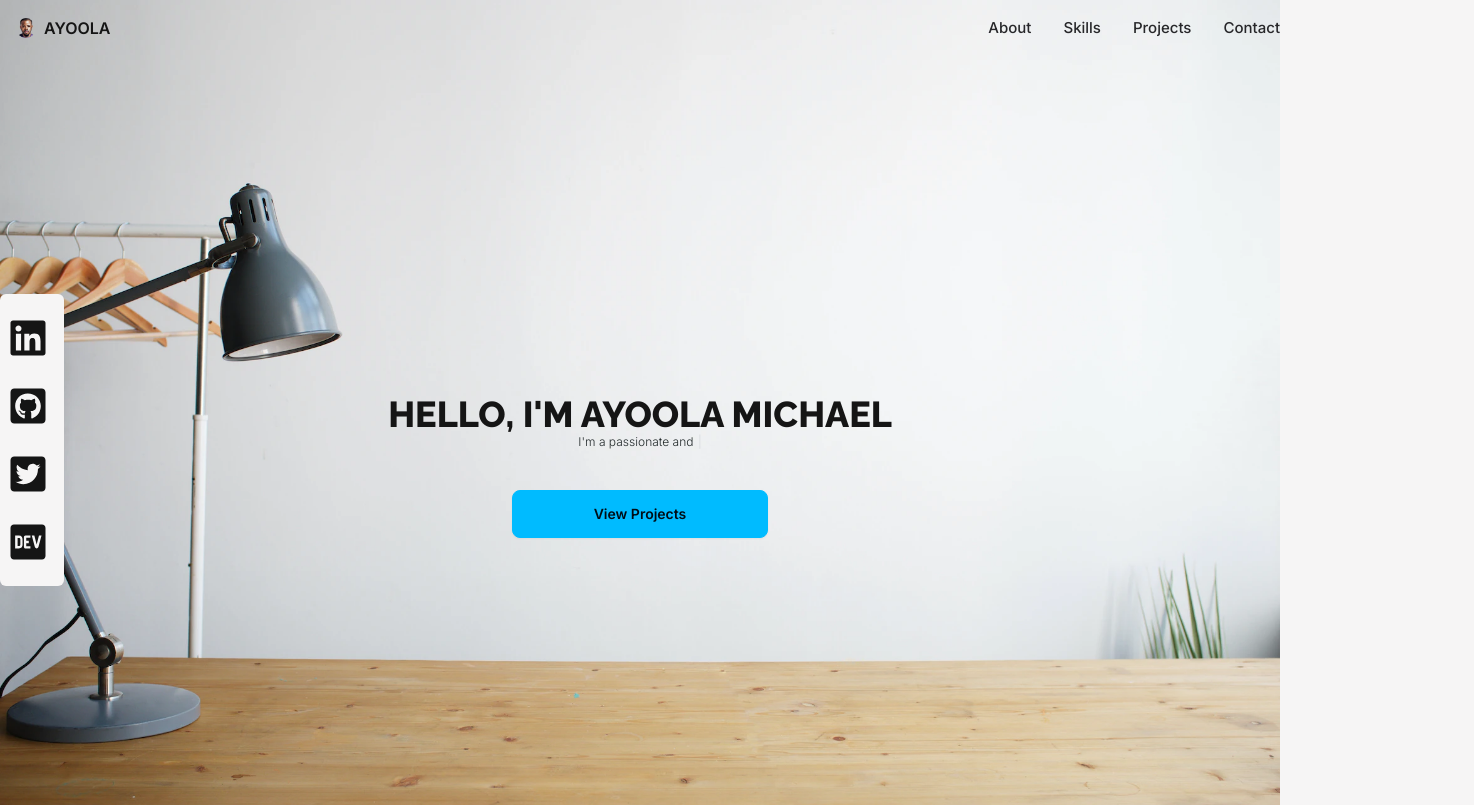
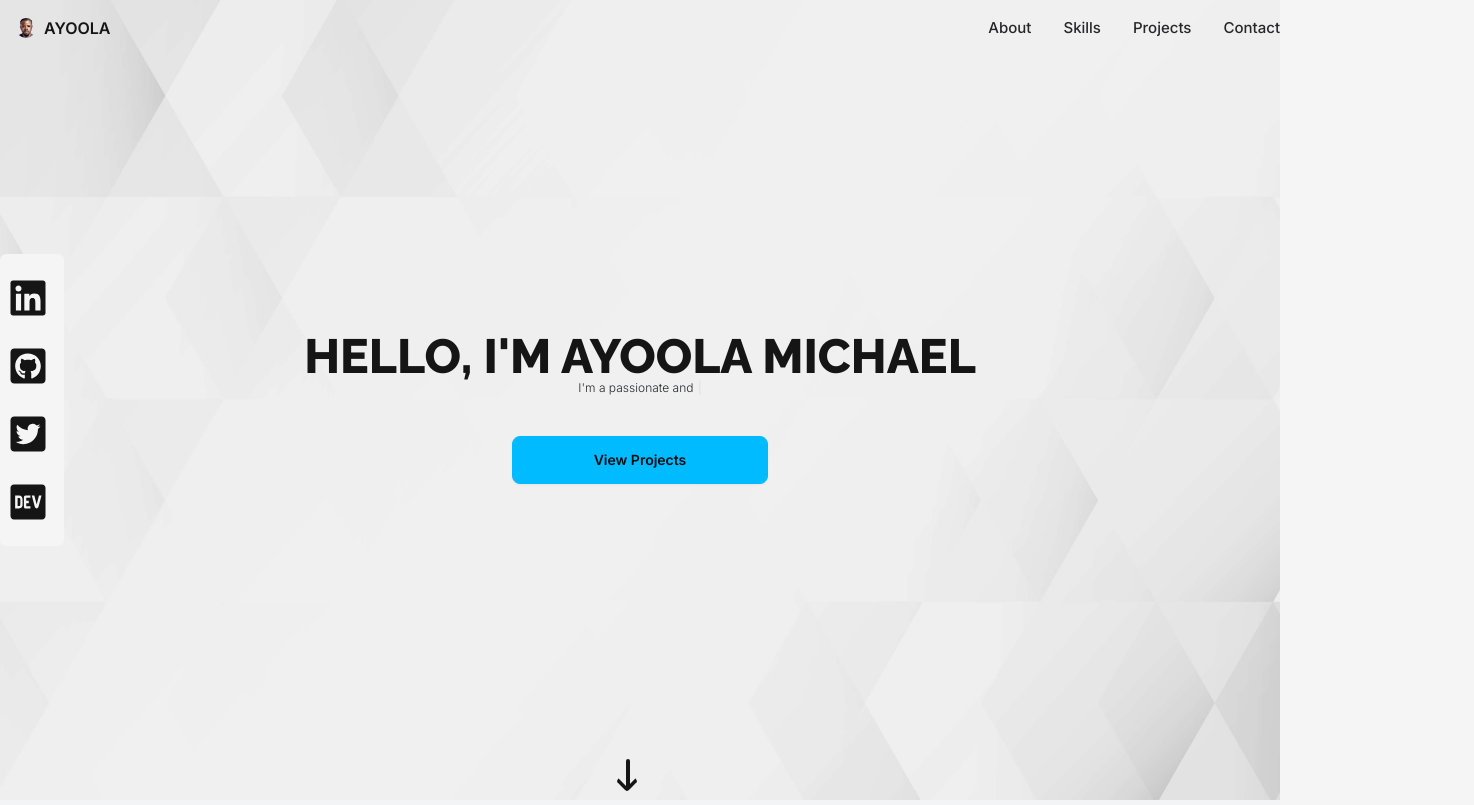
Before and after one commit to ayvvla/portfolio-v2, a Next.js app: page / in a window 1280 px wide. Shown: the top 805 px of the page, 1474 px wide, since content can reach past the window. Built offline with nearby package versions, Linux system fonts and the light colour scheme.

Commit message:
bg-image

```diff
--- a/app/components/About.tsx
+++ b/app/components/About.tsx
@@ -11,7 +11,7 @@ const raleway = Raleway({ subsets: ["latin"] });
 
 export default function About() {
   return (
-    <div className="mb-32 mt-24" id="about">
+    <div className=" py-24 bg-gray-100" id="about">
       <motion.h1
         initial="hidden"
         variants={fadeIn("down", 0.2)}
--- a/app/components/Contact.tsx
+++ b/app/components/Contact.tsx
@@ -20,7 +20,7 @@ export default function Contact() {
   }, [state.status]);
 
   return (
-    <div className=" mx-auto mt-20 bg-gray-100 px-8 py-20" id="contact">
+    <div className=" mx-auto pt-20 bg-gray-100 px-8 py-20" id="contact">
       <motion.h1
         initial="hidden"
         variants={fadeIn("down", 0.1)}
--- a/app/components/Hero.tsx
+++ b/app/components/Hero.tsx
@@ -6,20 +6,31 @@ import Typewriter from "./Typewriter";
 import { Link } from "react-scroll";
 import { motion } from "framer-motion";
 import { fadeIn } from "../../variants";
-import aa from "../../assets/aaa.webp";
+import bgImage from "../../assets/hero-bg.jpg";
 import Image from "next/image";
 
 const raleway = Raleway({ subsets: ["latin"] });
 
 export default function Hero() {
   return (
-    <div className="hero relative min-h-[80vh] bg-[aa] bg-base-200">
-      <div className=""></div>
-      <Image src={aa} alt="hero image" className="hero-overlay" />
+    <div className="hero relative min-h-[100vh] bg-[aa] bg-base-200">
+      <div className="hero-overlay bg-base-200 " />
+
+      <Image
+        src={bgImage}
+        fill
+        sizes="100vw"
+        placeholder="blur"
+        alt="hero background image"
+        style = {{
+          objectFit: 'cover',
+        }}
+      />
+
       <div className="hero-content flex-col gap-20 text-center">
-        <div className="mt-9 flex max-w-3xl flex-col items-center">
+        <div className="flex max-w-3xl flex-col items-center justify-center">
           <h1
-            className={`text-3xl font-extrabold uppercase md:text-4xl ${raleway.className} mt-4`}
+            className={`text-3xl font-extrabold uppercase md:text-5xl ${raleway.className} mt-4`}
           >
             hello, i'm <span>Ayoola Michael</span>
           </h1>
@@ -27,13 +38,6 @@ export default function Hero() {
             <Typewriter />
           </div>
 
-          {/* <p className="my-14">
-            I specialize in front-end development, utilizing cutting-edge
-            technologies to bring design concepts to life. From responsive
-            layouts to captivating animations, I strive to make every click
-            memorable. At the heart of my work is a deep commitment to turning
-            creative visions into interactive, user-friendly websites
-          </p> */}
           <Link
             to="projects"
             spy={true}
@@ -46,8 +50,12 @@ export default function Hero() {
             </button>
           </Link>
         </div>
-        <SideWidget />
+        <Link
+          className="down-arrow absolute bottom-10 cursor-pointer"
+          to="about"
+        />
       </div>
+      <SideWidget />
     </div>
   );
 }
--- a/app/components/Projects.tsx
+++ b/app/components/Projects.tsx
@@ -15,7 +15,7 @@ const raleway = Raleway({ subsets: ["latin"] });
 
 export default function Projects() {
   return (
-    <div className="mt-16 bg-gray-50 px-2" id="projects">
+    <div className="py-16 bg-gray-200 px-2" id="projects">
       <div className="mx-auto max-w-[95%]">
         <motion.h1
           initial="hidden"
@@ -28,7 +28,7 @@ export default function Projects() {
         </motion.h1>
 
         <div className=" mx-auto flex max-w-[90%] flex-col gap-16">
-          <div className="flex flex-col gap-10 lg:flex-row lg:gap-5">
+          <div className="flex flex-col gap-10 xl:flex-row lg:gap-5">
             <Image
               src={tracy}
               height={500}
@@ -51,9 +51,9 @@ export default function Projects() {
                   and also a contact page
                 </p>
                 <div className="flex gap-2 whitespace-nowrap text-xs font-medium">
-                  <div className="rounded-sm bg-gray-200 p-2">Javascript</div>
-                  <div className="rounded-sm bg-gray-200 p-2">React</div>
-                  <div className="rounded-sm bg-gray-200 p-2">Tailwind CSS</div>
+                  <div className="rounded-sm bg-gray-100 p-2">Javascript</div>
+                  <div className="rounded-sm bg-gray-100 p-2">React</div>
+                  <div className="rounded-sm bg-gray-100 p-2">Tailwind CSS</div>
                 </div>
                 <div className="mt-6 flex gap-6">
                   <Link href="https://tracymelonarts.com">
@@ -67,7 +67,7 @@ export default function Projects() {
             </motion.div>
           </div>
 
-          <div className="flex flex-col gap-10 lg:flex-row lg:gap-5">
+          <div className="flex flex-col gap-10 xl:flex-row lg:gap-5">
             <Image
               src={movie}
               height={500}
@@ -90,9 +90,9 @@ export default function Projects() {
                   and also a contact page
                 </p>
                 <div className="flex gap-2 whitespace-nowrap text-xs font-medium">
-                  <div className="rounded-sm bg-gray-200 p-2">Javascript</div>
-                  <div className="rounded-sm bg-gray-200 p-2">React</div>
-                  <div className="rounded-sm bg-gray-200 p-2">Tailwind CSS</div>
+                  <div className="rounded-sm bg-gray-100 p-2">Javascript</div>
+                  <div className="rounded-sm bg-gray-100 p-2">React</div>
+                  <div className="rounded-sm bg-gray-100 p-2">Tailwind CSS</div>
                 </div>
                 <div className="mt-6 flex gap-6">
                   <Link href="https://reactmovietrailer.netlify.app">
@@ -106,7 +106,7 @@ export default function Projects() {
             </motion.div>
           </div>
 
-          <div className="flex flex-col gap-10 lg:flex-row lg:gap-5">
+          <div className="flex flex-col gap-10 xl:flex-row lg:gap-5">
             <Image
               src={blockboi}
               height={500}
@@ -129,10 +129,11 @@ export default function Projects() {
                   and also a contact page
                 </p>
                 <div className="flex gap-2 text-xs font-medium">
-                  <div className="rounded-sm bg-gray-200 p-2">Next</div>
-                  <div className="rounded-sm bg-gray-200 p-2">Tailwind Css</div>
-                  <div className="rounded-sm bg-gray-200 p-2">Prisma</div>
-                  <div className="rounded-sm bg-gray-200 p-2">Mongo DB</div>
+                  <div className="rounded-sm bg-gray-100 p-2">Next</div>
+                  <div className="rounded-sm bg-gray-100 p-2">TailwindCss</div>
+                  <div className="rounded-sm bg-gray-100 p-2">Prisma</div>
+                  <div className="rounded-sm bg-gray-100 p-2">MongoDB</div>
+                  <div className="rounded-sm bg-gray-100 p-2">Typescript</div>
                 </div>
                 <div className="mt-6 flex gap-6">
                   <Link href="https://beautnotes.netlify.app">
@@ -146,7 +147,7 @@ export default function Projects() {
             </motion.div>
           </div>
 
-          <div className="flex flex-col gap-10 lg:flex-row lg:gap-5">
+          <div className="flex flex-col gap-10 xl:flex-row lg:gap-5">
             <Image
               src={notes}
               height={500}
@@ -169,9 +170,9 @@ export default function Projects() {
                   and also a contact page
                 </p>
                 <div className="flex gap-2 whitespace-nowrap text-xs font-medium">
-                  <div className="rounded-sm bg-gray-200 p-2">Javascript</div>
-                  <div className="rounded-sm bg-gray-200 p-2">React</div>
-                  <div className="rounded-sm bg-gray-200 p-2">Tailwind CSS</div>
+                  <div className="rounded-sm bg-gray-100 p-2">Javascript</div>
+                  <div className="rounded-sm bg-gray-100 p-2">React</div>
+                  <div className="rounded-sm bg-gray-100 p-2">Tailwind CSS</div>
                 </div>
                 <div className="mt-6 flex gap-6">
                   <Link href="https://beautnotes.netlify.app">
--- a/app/components/Skills.tsx
+++ b/app/components/Skills.tsx
@@ -27,7 +27,7 @@ const raleway = Raleway({ subsets: ["latin"] });
 
 export default function Skills() {
   return (
-    <div className=" mb-32 mt-24 px-4 text-center tracking-widest" id="skills">
+    <div className=" pb-32 pt-0 px-4 text-center tracking-widest bg-gray-100"  id="skills">
       <motion.h1
         initial="hidden"
         variants={fadeIn("down", 0.2)}
@@ -42,7 +42,7 @@ export default function Skills() {
         variants={fadeIn("down", 0.2)}
         whileInView={"show"}
         viewport={{ once: false, amount: 0.3 }}
-        className="my-10"
+        className="mt-5 mb-14"
       >
         I have experience with these technologies{" "}
       </motion.p>
--- a/app/globals.css
+++ b/app/globals.css
@@ -38,6 +38,39 @@
 .icon-text {
   @apply font-bold tracking-tight
 }
-.icons {
 
+.down-arrow {
+  position: absolute;
+  top: calc(100vh - 60px);
+  left: calc(50% - 14px);
+  width: 0;
+  height: 30px;
+  border: 2px solid;
+  border-radius: 2px;
+  animation: jumpInfinite 1.5s infinite;
 }
+
+.down-arrow:after {
+  content: " ";
+  position: absolute;
+  top: 12px;
+  left: -9px;
+  width: 16px;
+  height: 16px;
+  border-bottom: 4px solid;
+  border-right: 4px solid;
+  border-radius: 4px;
+  transform: rotateZ(45deg);
+}
+
+@keyframes jumpInfinite {
+  0% {
+    margin-top: 0;
+  }
+  50% {
+    margin-top: 20px;
+  }
+  100% {
+    margin-top: 0;
+  }
+}
--- a/app/page.tsx
+++ b/app/page.tsx
@@ -9,15 +9,13 @@ import Footer from "@/app/components/Footer";
 
 export default function Home() {
   return (
-    <main className="">
+    <main className="overflow-hidden">
       <Navbar />
       <Hero />
-      {/* <div className="mx-auto max-w-[100rem]"> */}
       <About />
       <Skills />
       <Projects />
       <Contact />
-      {/* </div> */}
       <Footer />
     </main>
   );
```
Also changed, not shown: assets/aaa.webp (deleted), assets/hero-bg.jpg (added).
